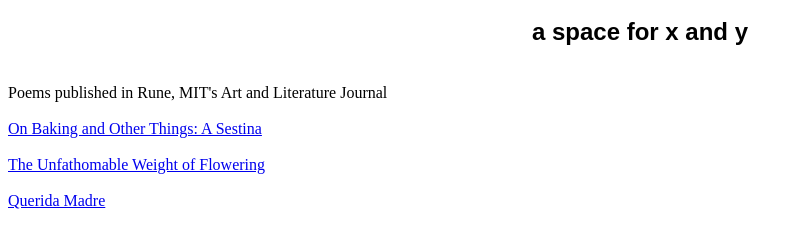
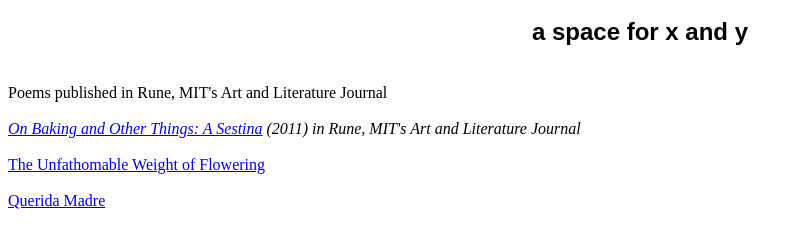
Before and after one commit to mvokey/marcellasphere, a plain HTML site: page index.html in a window 1280 px wide. Shown: the part 48-296 px from the top of the page, without its empty margins (0-812 px from the left). Drawn offline with Linux system fonts and the light colour scheme.

Commit message:
Update index.html

```diff
--- a/index.html
+++ b/index.html
@@ -7,7 +7,11 @@
 
 <br>Poems published in Rune, MIT's Art and Literature Journal</br>
 
-<br><a href="http://runemag.mit.edu/lit/baking">On Baking and Other Things: A Sestina</a></br>
+<br>
+<i>
+  <a href="http://runemag.mit.edu/lit/baking">On Baking and Other Things: A Sestina</a>
+  (2011) in Rune, MIT's Art and Literature Journal
+</i></br>
 
 <br><a href="http://runemag.mit.edu/lit/flowering">The Unfathomable Weight of Flowering</a></br>
 
```
